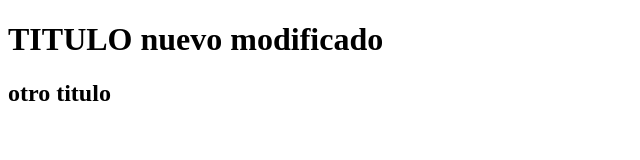
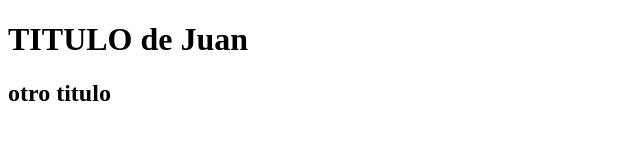
Before and after one commit to onofer/hello-world-git, a plain HTML site: page index.html in a window 1280 px wide. Shown: the whole page, without its empty margins (0-640 px from the left). Drawn offline with Linux system fonts and the light colour scheme.

Commit message:
cambiamos titulo juan

```diff
--- a/index.html
+++ b/index.html
@@ -6,7 +6,7 @@
     <title>Demo Git</title>
 </head>
 <body>
-    <h1>TITULO nuevo modificado</h1>
+    <h1>TITULO de Juan</h1>
     <h2>otro titulo</h2>
 </body>
 </html>
```
